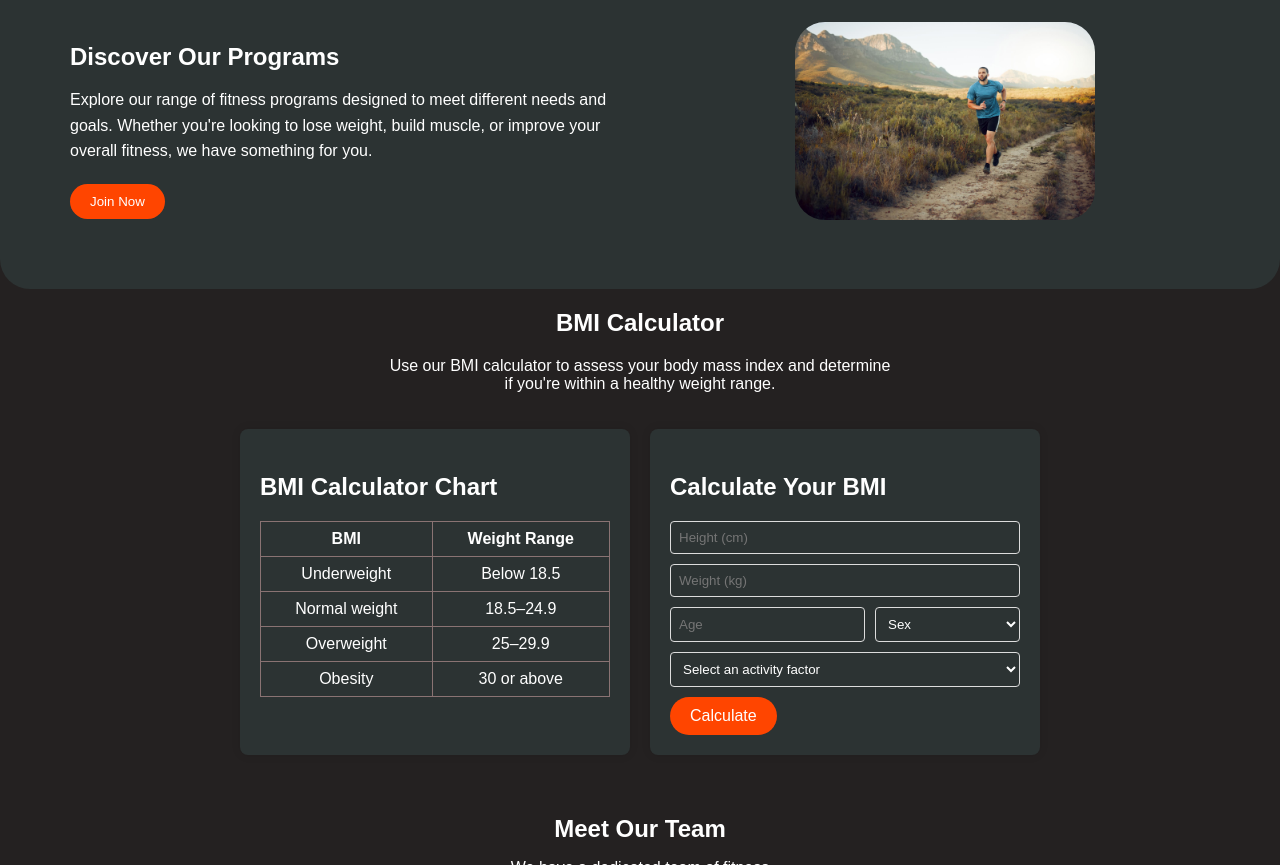
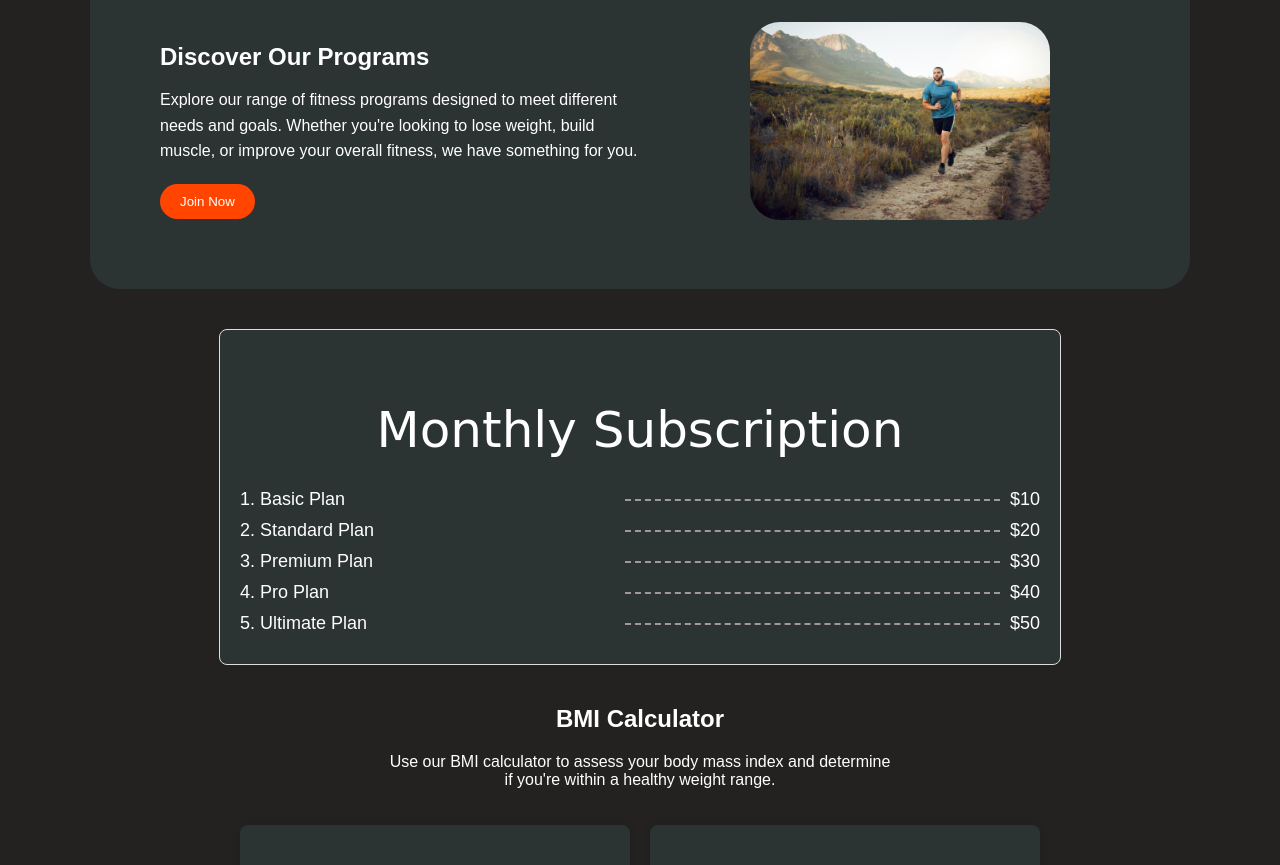
Before and after one commit to Anas1347/assignment-b10-2, a plain HTML site: page index.html in a window 1280 px wide. Shown: the part 1409-2274 px from the top of the page. Drawn offline with Linux system fonts and the light colour scheme; a web font is replaced by a local one.

Commit message:
done assignment-2

```diff
--- a/Styles/styles.css
+++ b/Styles/styles.css
@@ -266,7 +266,7 @@ nav {
   margin-top: 40px;
   background-color: rgb(44, 51, 51);
   border-radius: 30px;
-  max-width: 1200px;
+  max-width: 1000px;
   margin: 0 auto;
 }
 
@@ -573,3 +573,58 @@ th {
   width: 100%;
   text-align: center;
 }
+/* subscription-section */
+.subscription-section {
+  max-width: 800px;
+  margin: 0 auto;
+  padding: 20px;
+  font-family: Arial, sans-serif;
+  background-color: rgb(44, 51, 51);
+  border: 1px solid #ddd;
+  border-radius: 8px;
+  margin-top: 40px;
+  margin-bottom: 40px;
+}
+
+.subscription-section h2 {
+  text-align: center;
+  margin-bottom: 20px;
+  color: #ffffff;
+}
+
+.package {
+  display: flex;
+  justify-content: space-between;
+  align-items: center;
+  margin-bottom: 10px;
+  font-size: 18px;
+}
+
+.package-name {
+  flex: 1;
+  white-space: nowrap;
+}
+
+.dash {
+  flex: 1;
+  border-bottom: 2px dashed #a09999;
+  margin: 0 10px;
+}
+
+.price {
+  flex: 0;
+  white-space: nowrap;
+  text-align: right;
+}
+.subscription-title{
+  font-size: 50px;
+}
+@media (max-width: 576px) {
+  .package {
+    flex-direction: column;
+  }
+  .subscription-title{
+    font-size: 40px;
+  }
+
+}
--- a/index.html
+++ b/index.html
@@ -122,6 +122,38 @@
         <img src="./images/run.jpg" alt="Fitness Program" />
       </div>
     </section>
+    <!-- Charge Section -->
+    <section>
+      <div class="subscription-section">
+        <h2 class="shape-style subscription-title">Monthly Subscription</h2>
+        <div class="package">
+          <span class="package-name">1. Basic Plan</span>
+          <span class="dash"></span>
+          <span class="price">$10</span>
+        </div>
+        <div class="package">
+          <span class="package-name">2. Standard Plan</span>
+          <span class="dash"></span>
+          <span class="price">$20</span>
+        </div>
+        <div class="package">
+          <span class="package-name">3. Premium Plan</span>
+          <span class="dash"></span>
+          <span class="price">$30</span>
+        </div>
+        <div class="package">
+          <span class="package-name">4. Pro Plan</span>
+          <span class="dash"></span>
+          <span class="price">$40</span>
+        </div>
+        <div class="package">
+          <span class="package-name">5. Ultimate Plan</span>
+          <span class="dash"></span>
+          <span class="price">$50</span>
+        </div>
+      </div>
+    </section>
+
     <!-- Calculator Section -->
     <section>
       <div class="calculator-title">
```
